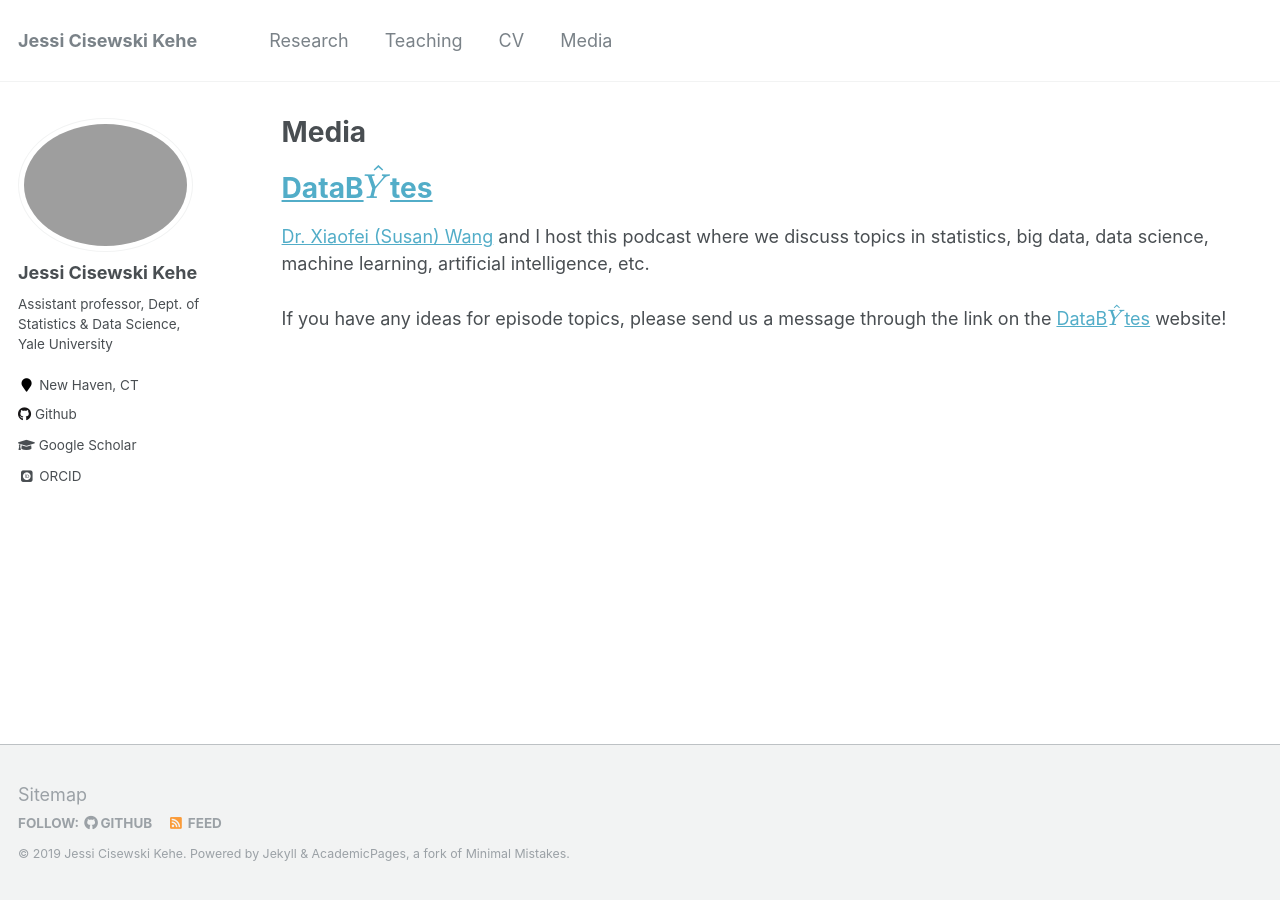
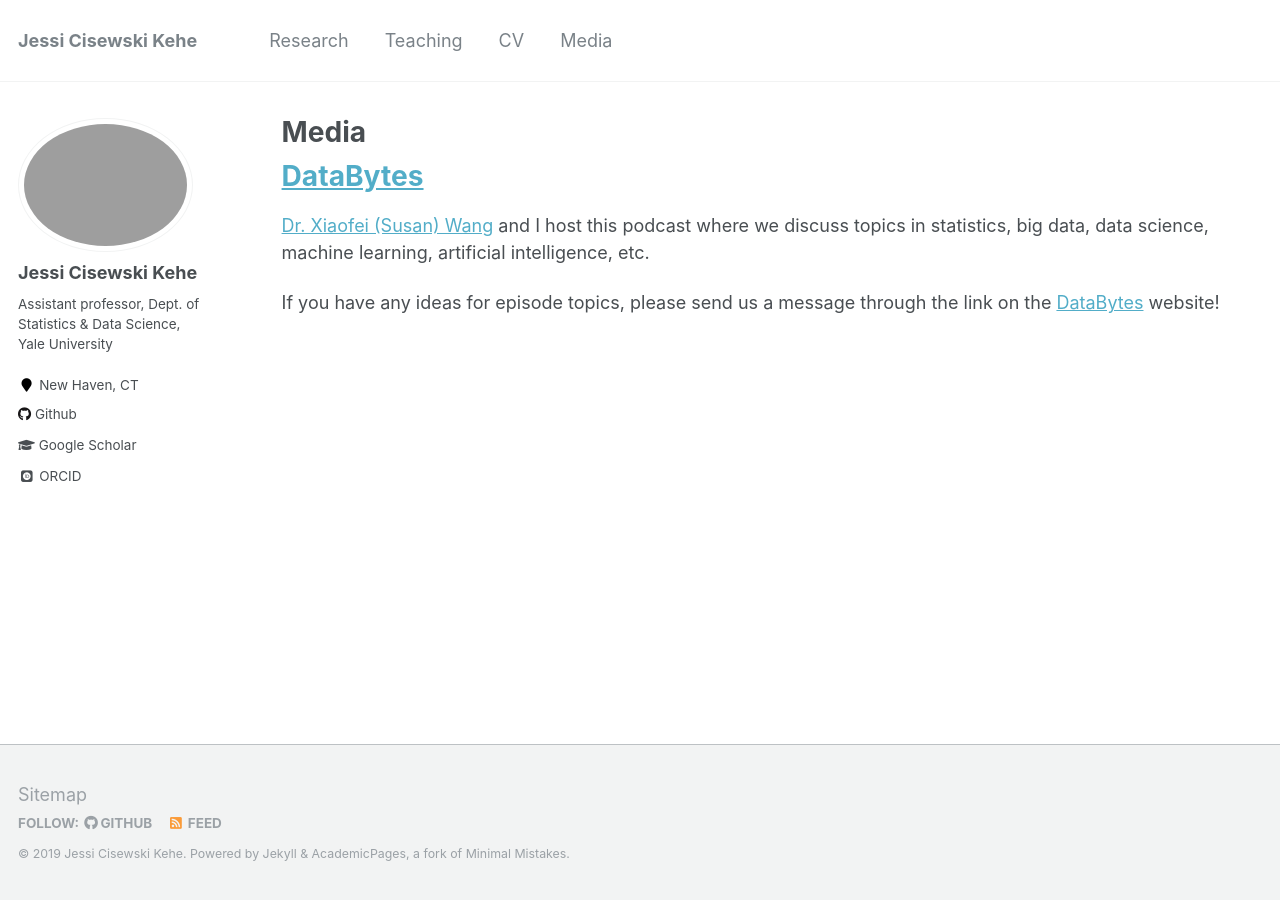
Before and after one commit to JessiCisewskiKehe/JessiCisewskiKehe.github.io, a Jekyll site: the page built from _pages/media.md, in a window 1280 px wide. Built offline with Jekyll 4.4.1, drawn with Linux system fonts in a browser that asks for light colours; some web fonts are replaced; formulas are drawn with MathJax 3.

Commit message:
Update media.md

```diff
--- a/_pages/media.md
+++ b/_pages/media.md
@@ -10,8 +10,8 @@ redirect_from:
 {% include base_path %}
 
 
-[DataB$\hat{Y}$tes](https://databytespodcast.github.io)
+[DataBytes](https://databytespodcast.github.io)
 ======
 [Dr. Xiaofei (Susan) Wang](http://xiaofei-wang.com) and I host this podcast where we discuss topics in statistics, big data, data science, machine learning, artificial intelligence, etc.
 
-If you have any ideas for episode topics, please send us a message through the link on the [DataB$\hat{Y}$tes](https://databytespodcast.github.io) website!
+If you have any ideas for episode topics, please send us a message through the link on the [DataBytes](https://databytespodcast.github.io) website!
```
